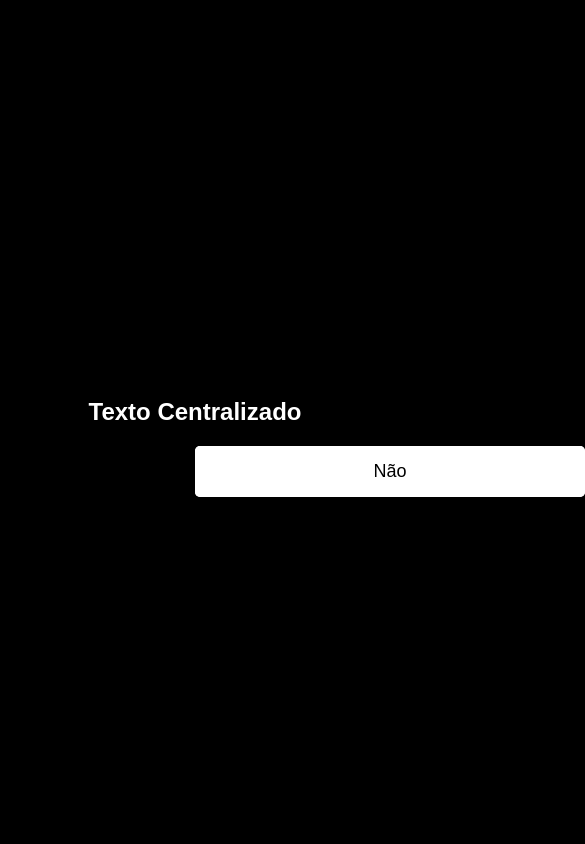
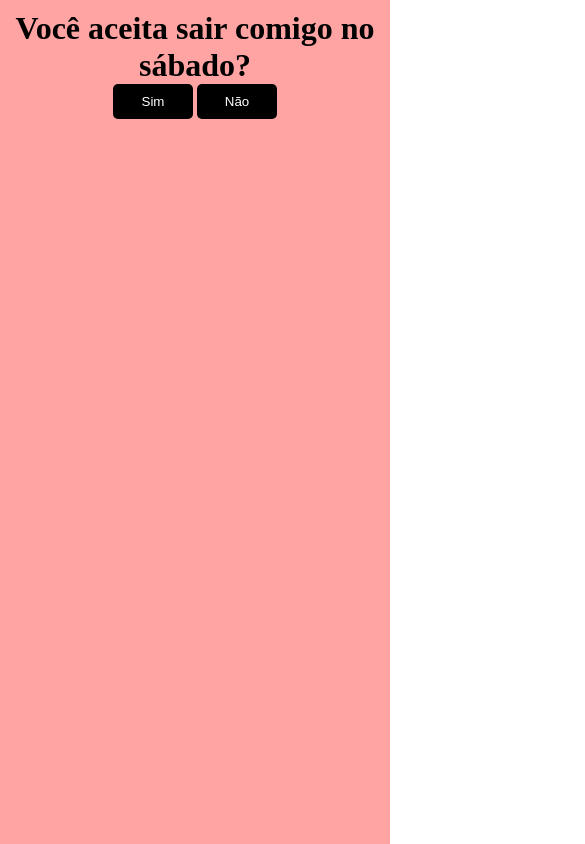
Before and after one commit to knessm/knessm.github.io, a plain HTML site: page index.html in a window 390 px wide. Shown: the whole page, 585 px wide, since content can reach past the window. Drawn offline with Linux system fonts and the light colour scheme.

Commit message:
atulização no html e css

```diff
--- a/index.html
+++ b/index.html
@@ -10,12 +10,11 @@
 <body>
 
     <div class="container">
-        <h1>Texto Centralizado</h1>
+        <h1>Você aceita sair comigo no sábado?</h1>
         <div class="buttons">
-            <button >Sim</button>
-            <button id="meuBotao" onmouseover="posicao_aleatoria()">Não</button>
+            <button id="BTNsim" onclick="sim()" >Sim</button>
+            <button id="BTNnao" onclick="desvia(this) "onmouseover="desvia(this)">Não</button>
         </div>
     </div>
-
 </body>
 </html>
--- a/javascript.js
+++ b/javascript.js
@@ -1,12 +1,14 @@
-function posicao_aleatoria()
-{
-        let botao = document.getElementById("meuBotao");
-        let larguraJanela = window.innerWidth;
-        let alturaJanela = window.innerHeight;
+function desvia(btn) {
+        // btn declarado na função
+        btn.style.position = 'absolute';
+        btn.style.bottom = geraPosicao(10, 90);
+        btn.style.left = geraPosicao(10, 90);
+        console.log('opa, desviei...');
+    }
 
-        let novaPosicaoX = Math.random() * (larguraJanela - botao.offsetWidth);
-        let novaPosicaoY = Math.random() * (alturaJanela - botao.offsetHeight);
+    function geraPosicao(min, max) {
+        return (Math.random() * (max - min) + min) + "%";
+    }
+    function sim(){
 
-        botao.style.left = novaPosicaoX + "px";
-        botao.style.top = novaPosicaoY + "px";
-}
+    }
--- a/style.css
+++ b/style.css
@@ -5,69 +5,22 @@
     box-sizing: border-box;
 }
 
-/* Corpo da página */
-body {
-    display: flex;
-    justify-content: center;
-    align-items: center;
-    height: 100vh;
-    flex-direction: column;
+.container {
+    width: 100%;
+    height: 100%;
+    position: fixed;
+    background-color: rgb(255, 163, 163);
+    top: 0;
+    left: 0 ;
+    padding: 10px;
     text-align: center;
-    font-family: Arial, sans-serif;
-    background-color: black;
 }
 
-/* Container para centralizar o conteúdo */
-.container {
-    display: flex;
-    flex-direction: column;
-    align-items: center;
-    gap: 20px;
+button {
+    color: white;
+    background-color: black;
+    border: none;
+    padding: 10px;
+    width: 80px;
+    border-radius: 5px;
 }
-
-/* Estilo dos botões */
-.buttons {
-    display: flex;
-    gap: 15px;
-}
-
-/* Estilo para o botão */
-button {
-    padding: 10px 20px;
-    font-size: 16px;
-    cursor: pointer;
-    border: none;
-    background-color: #ffffff;
-    color: rgb(0, 0, 0);
-    border-radius: 5px;
-    transition: background-color 0.3s ease;
-    position: absolute; /* Crucial para mover o botão */
-}
-
-/* Efeito de hover no botão */
-button:hover {
-    background-color: #0056b3;
-}
-
-/* Estilo para o título */
-h1 {
-    color: white;
-}
-
-/* Responsividade: ajustes para telas pequenas */
-@media (max-width: 768px) {
-    h1 {
-        font-size: 1.5rem; /* Tamanho da fonte reduzido */
-    }
-
-    .buttons {
-        flex-direction: column; /* Alinha os botões na coluna */
-        gap: 10px; /* Menor espaçamento entre os botões */
-    }
-
-    button {
-        width: 100%; /* Faz os botões ocuparem toda a largura disponível */
-        padding: 15px; /* Aumenta o tamanho dos botões */
-        font-size: 18px; /* Aumenta a fonte dos botões */
-    }
-}
```
Also changed, not shown: 1 other file.
